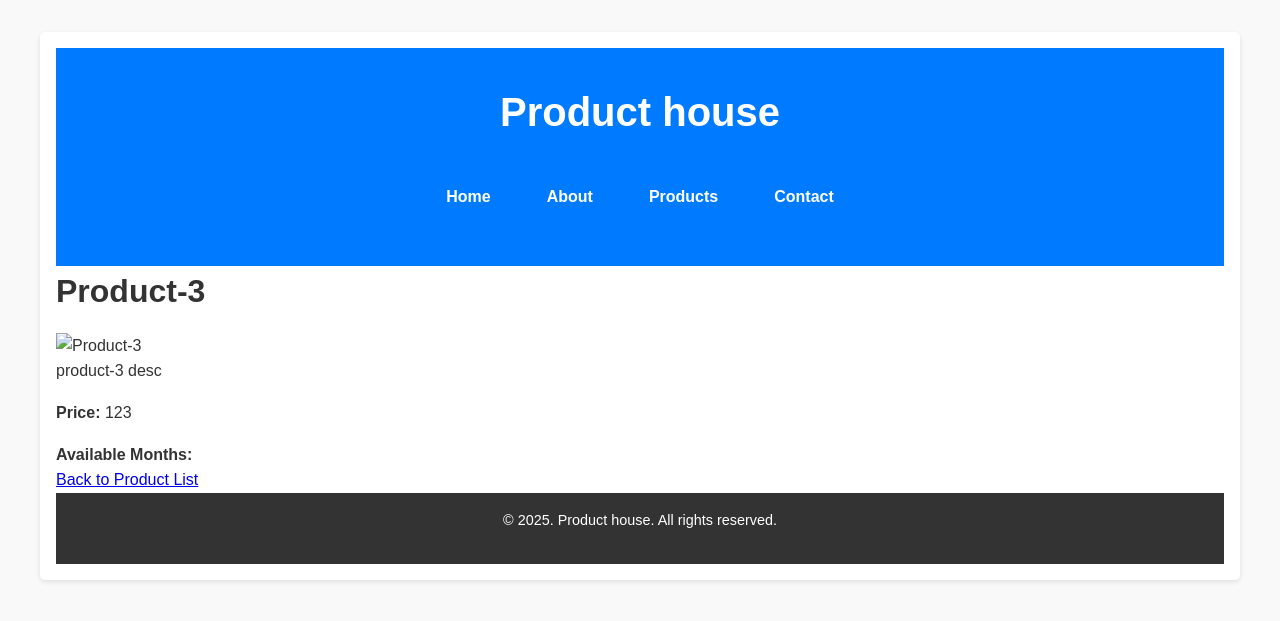
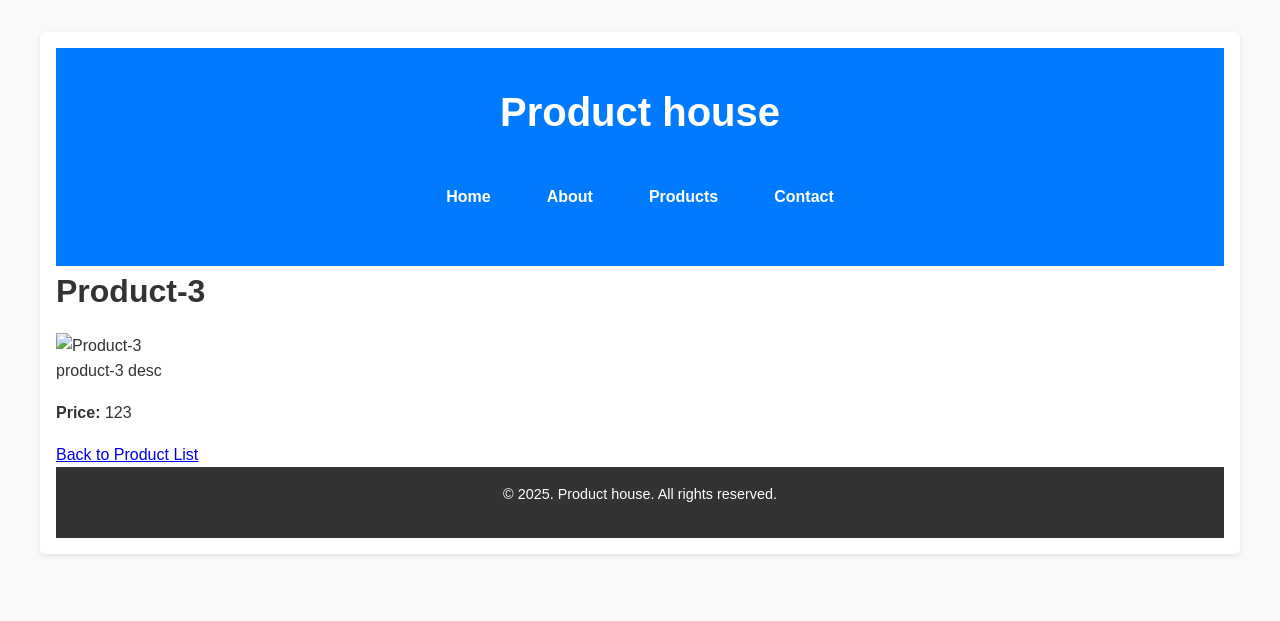
Before and after one commit to tournguide/netlify-jekyll, a Jekyll site: the page built from _products/product-3.md, in a window 1280 px wide. Shown: the top 621 px of the page. Built offline with Jekyll 4.4.1, drawn with Linux system fonts in a browser that asks for light colours.

Commit message:
Update product-details.html

```diff
--- a/_layouts/product-details.html
+++ b/_layouts/product-details.html
@@ -25,16 +25,19 @@
         {% endif %}
         <p><strong>Price:</strong> {{ page.price }}</p>
 
+       {% if product.availability %}
           <div class="available-months">
               <strong>Available Months:</strong>
               <ul>
-                {% for month in months %}
-                    {% if product.availability[month | downcase] %}
+                  {% for month in product.availability %}
+                      {% if month == true %}
                           <li>{{ month }}</li>
                       {% endif %}
                   {% endfor %}
               </ul>
           </div>
+        {% endif %}
+
 
 
         <a href="/products/">Back to Product List</a>
```
Lines whose indentation alone changed are shown as unchanged.
